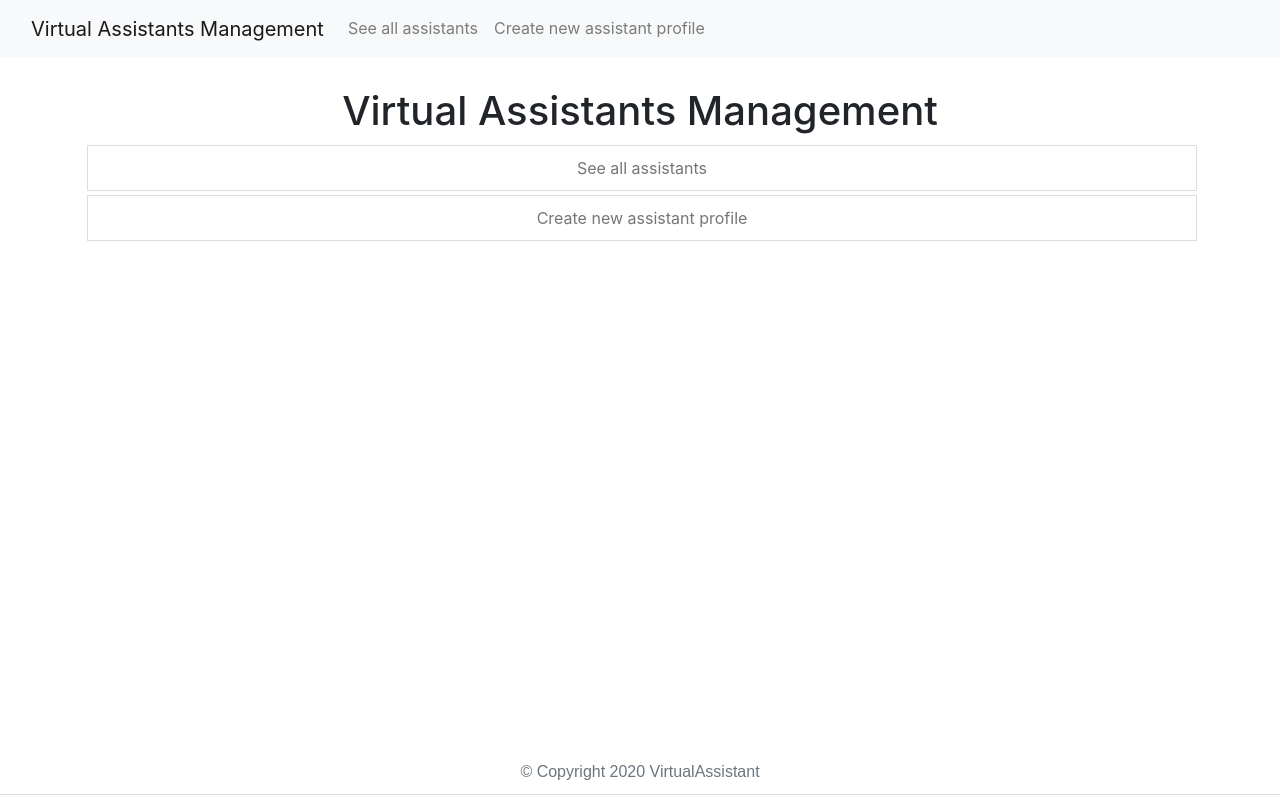
After one commit to PietrzakJustyna/virtualAssistant, a Flask app: page / in a window 1280 px wide. The commit adds this page. Run offline with Flask 2, Linux system fonts and the light colour scheme; some libraries are stand-ins or nearby versions.

Commit message:
Changes in templates

```diff
--- a/virtualassistant/static/style.css
+++ b/virtualassistant/static/style.css
@@ -252,3 +252,30 @@
       font-family: Arial, Helvetica, sans-serif;
       font-size: x-large;
   }
+
+  .link-button {
+    background-color: transparent;
+    border: 1px solid #ddd;
+    padding: 10px 30px;
+    width: 100%;
+    min-width: 350px;
+    -webkit-transition: all 0.1s ease-in-out;
+    -moz-transition: all 0.1s ease-in-out;
+    -ms-transition: all 0.1s ease-in-out;
+    -o-transition: all 0.1s ease-in-out;
+    transition: all 0.1s ease-in-out;
+    float: left;
+    margin: 2px;
+    color:rgb(117, 117, 117);
+    text-align:center!important;
+  }
+  .link-button:hover {
+    border: 1px solid black;
+    color:black;
+    text-decoration:none;
+  }
+  .footer {
+    margin-top: auto;
+    margin-bottom: 5px;
+    font-size: 16px;
+  }
--- a/virtualassistant/templates/base.html
+++ b/virtualassistant/templates/base.html
@@ -22,4 +22,5 @@
         </div>
       </nav>
   {% block content %}{% endblock %}
+  <p class="footer text-center text-muted">© Copyright 2020 VirtualAssistant</p>
   </html>
--- a/virtualassistant/templates/index.html
+++ b/virtualassistant/templates/create_form.html
@@ -38,7 +38,9 @@
       $.getJSON(url, function (data) {
           $.each(data, function (index, value) {
               // APPEND OR INSERT DATA TO SELECT ELEMENT.
+              if (value.title){
               $('#sel').append('<option value="' + value.title + '">' + value.title + '</option>');
+              }
           });
         });
 
--- /dev/null
+++ b/virtualassistant/templates/home.html
@@ -0,0 +1,15 @@
+{% extends "base.html" %}
+{% block content %}
+
+<body>
+    <div class="container">
+      <h1 style="padding-top:30px;"><center>Virtual Assistants Management</center></h1>
+      <fieldset>
+         <a href="/assistants" class="link-button">See all assistants</a>
+         <a href="/assistants/create" class="link-button">Create new assistant profile</a>
+      </fieldset>
+    </div>
+  </body>
+
+
+{% endblock %}
```
